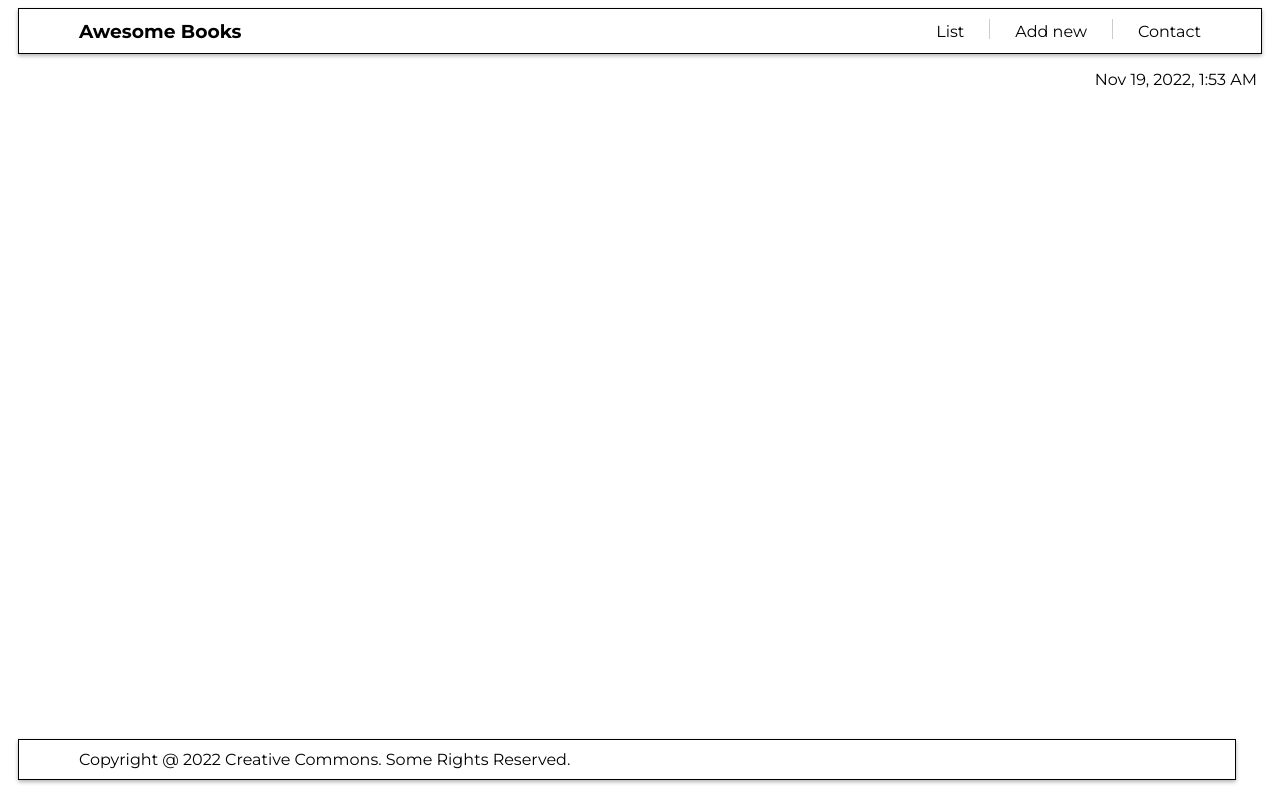
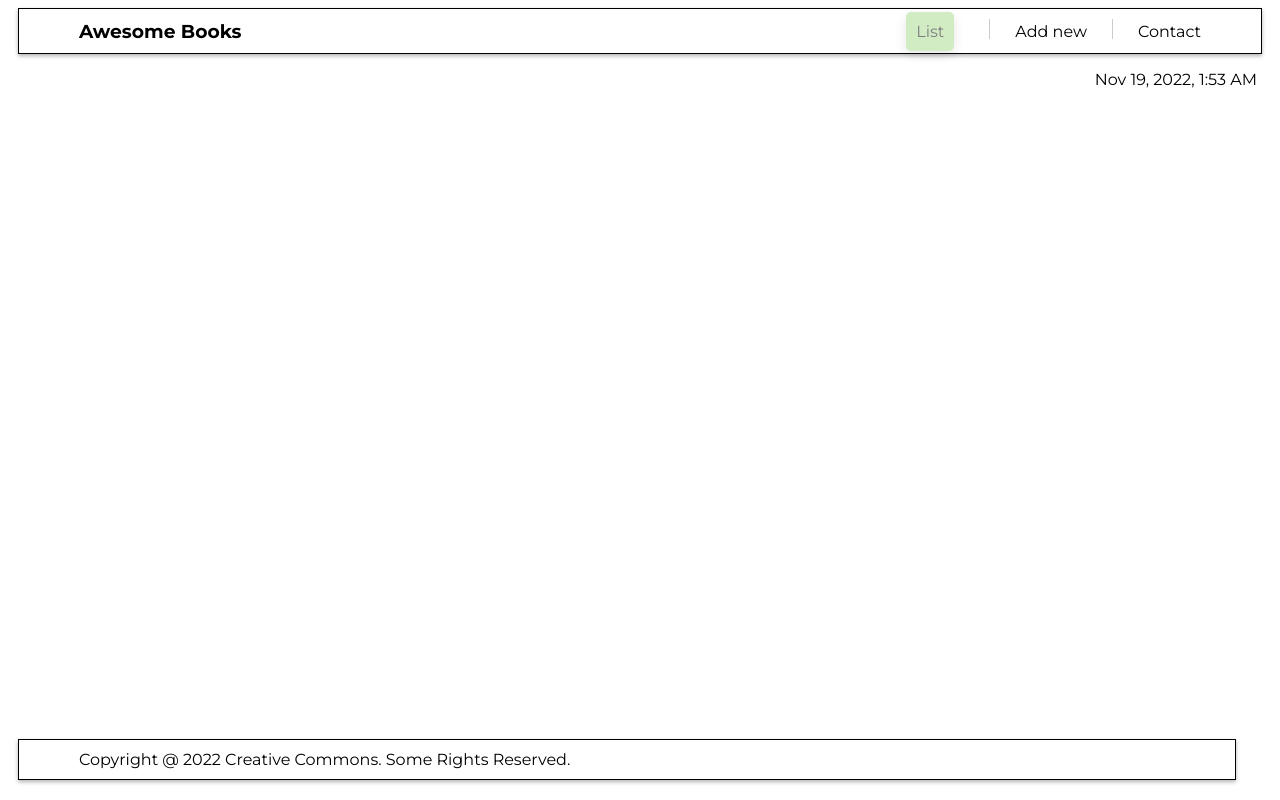
Before and after one commit to paulinagonzalezc/awesome-books-es6, a website with bundled scripts: page index.html in a window 1280 px wide. In both pictures the pointer is over the link "List". Built offline with nearby package versions, Linux system fonts and the light colour scheme.

Commit message:
Add transition to navbar

```diff
--- a/index.css
+++ b/index.css
@@ -32,6 +32,17 @@ body {
 .menus ul li a {
   color: black;
   text-decoration: none;
+  transition: all 0.3s;
+}
+
+.menus ul li a:hover {
+  color: gray;
+  border: none;
+  margin: 10px;
+  padding: 10px;
+  border-radius: 5px;
+  background-color: #d1ebc3;
+  box-shadow: rgba(0, 0, 0, 0.1) 0 4px 12px;
 }
 
 .vertical-line {
```
